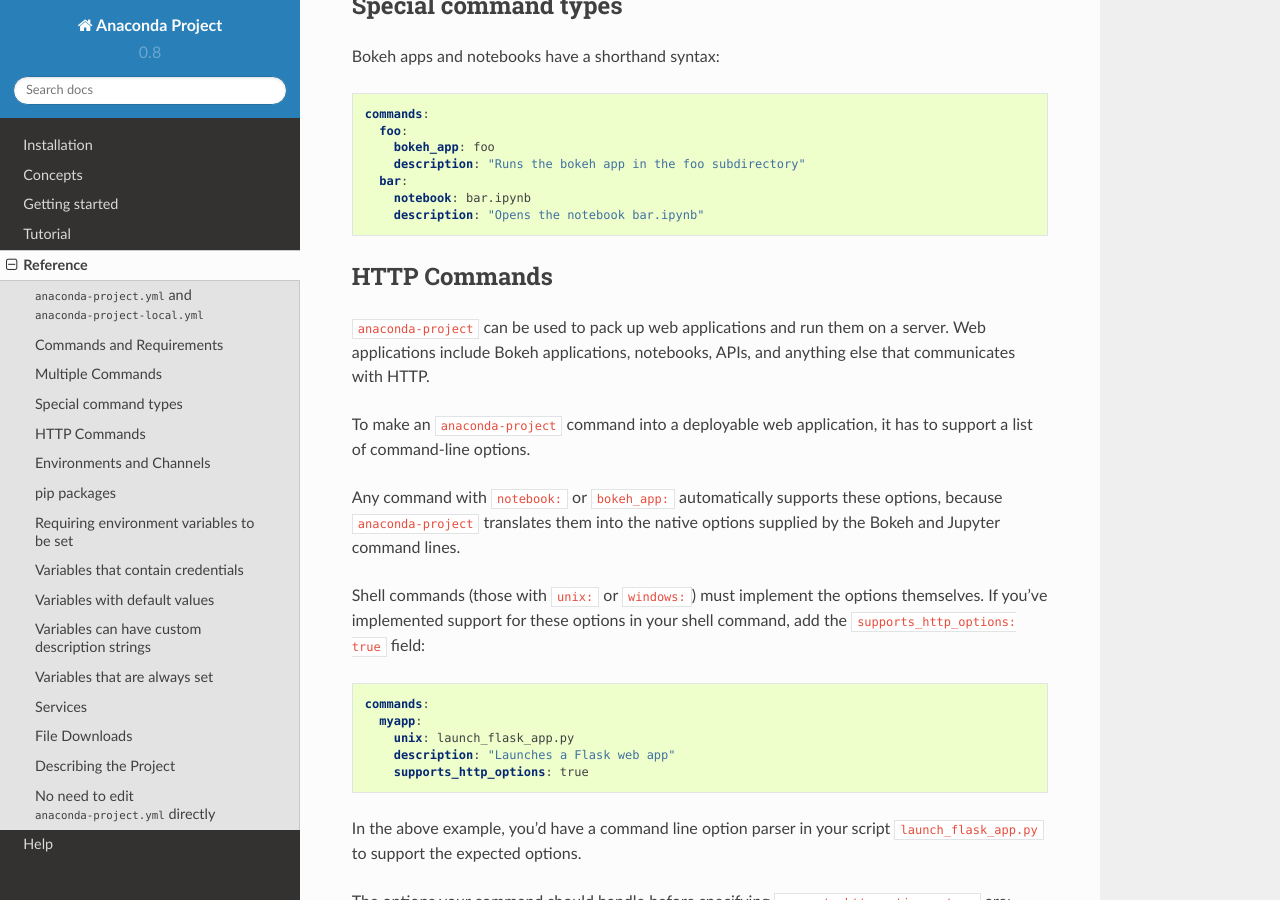
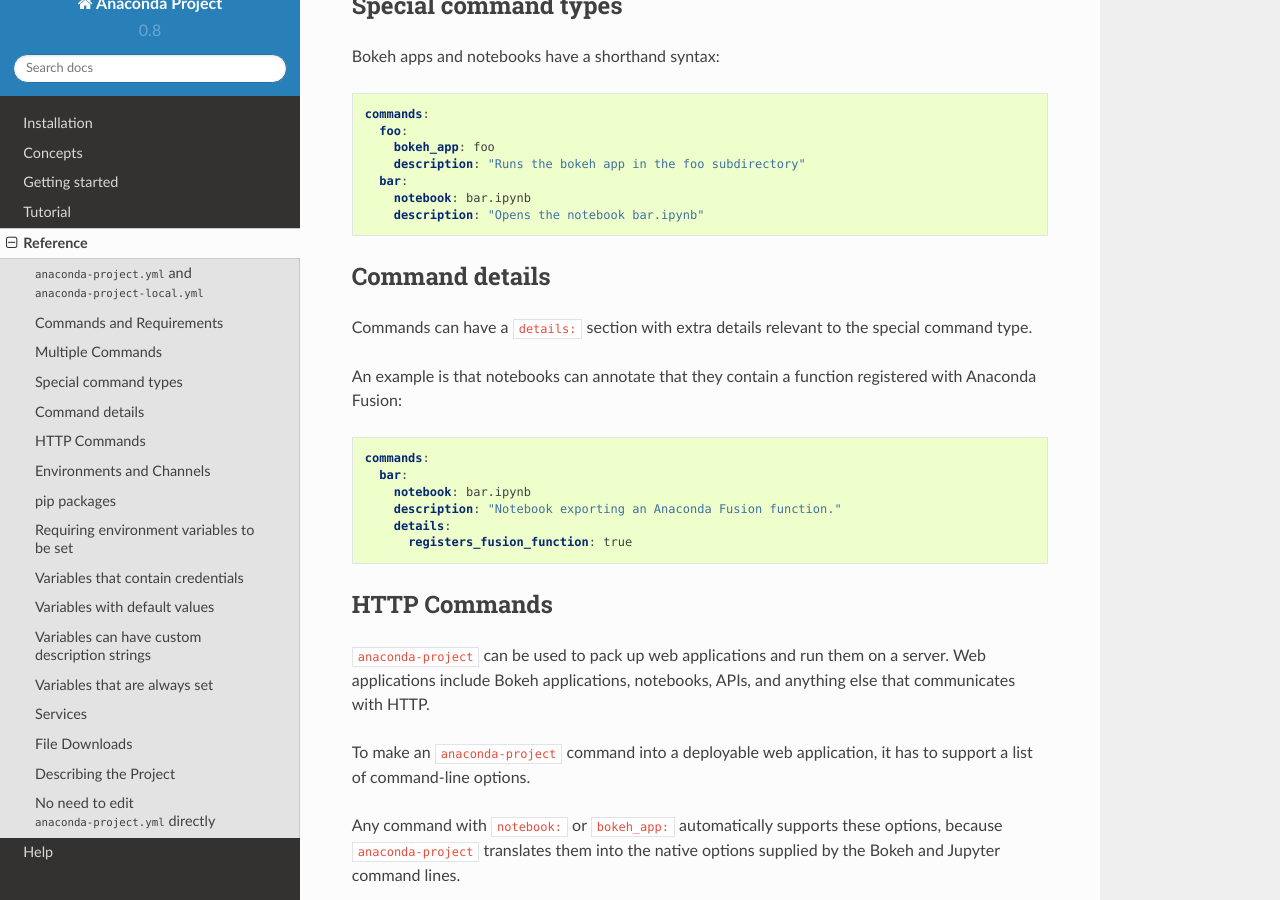
Before and after one commit to anaconda/anaconda-project, a Sphinx documentation site: the page built from docs/source/reference.rst, in a window 1280 px wide and 900 px high, scrolled down 2673 px. Built offline with Sphinx 7.4.7 and the Read the Docs theme 2.0.0, drawn with Linux system fonts in a browser that asks for light colours.

Commit message:
Document command details section and registers_fusion_function: true

```diff
--- a/docs/source/reference.rst
+++ b/docs/source/reference.rst
@@ -146,6 +146,24 @@
     bar:
       notebook: bar.ipynb
       description: "Opens the notebook bar.ipynb"
+
+Command details
+===============
+
+Commands can have a ``details:`` section with extra details
+relevant to the special command type.
+
+An example is that notebooks can annotate that they
+contain a function registered with Anaconda Fusion:
+
+.. code-block:: yaml
+
+  commands:
+    bar:
+      notebook: bar.ipynb
+      description: "Notebook exporting an Anaconda Fusion function."
+      details:
+        registers_fusion_function: true
 
 
 HTTP Commands
```
